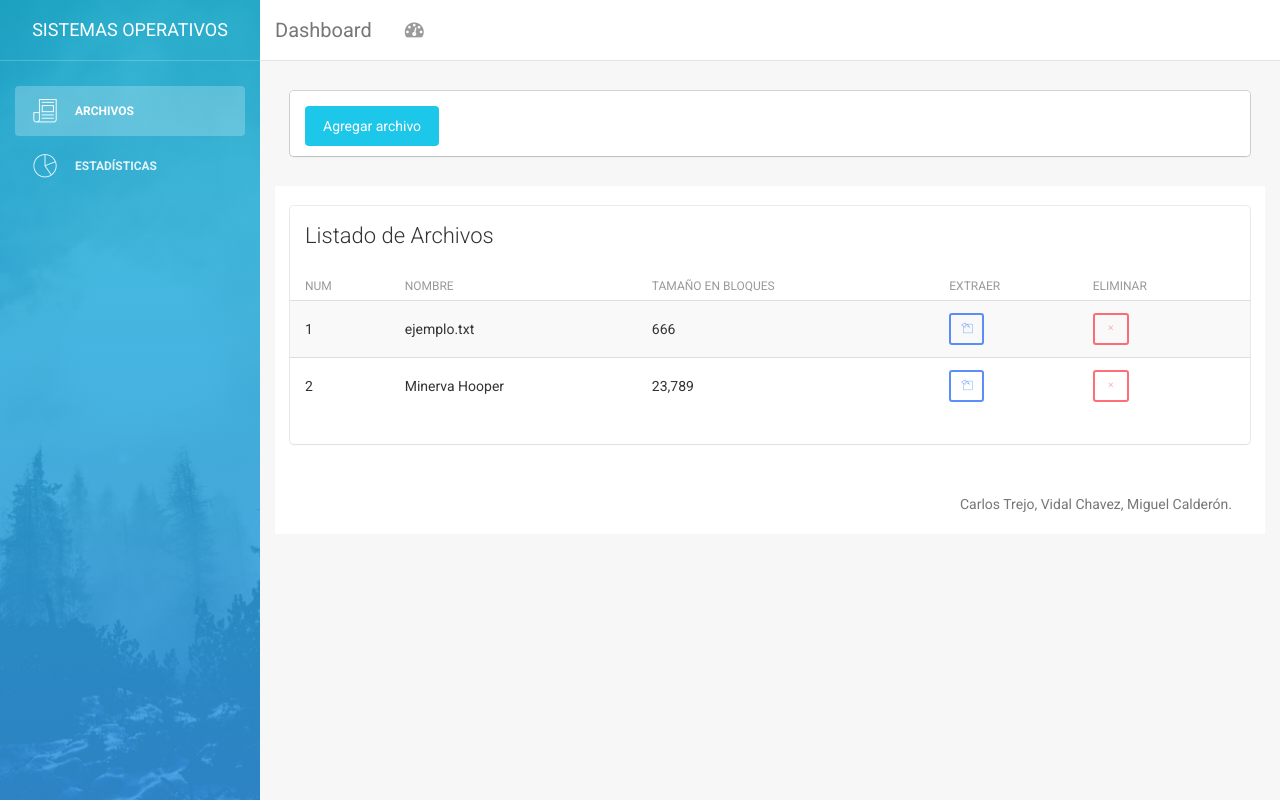
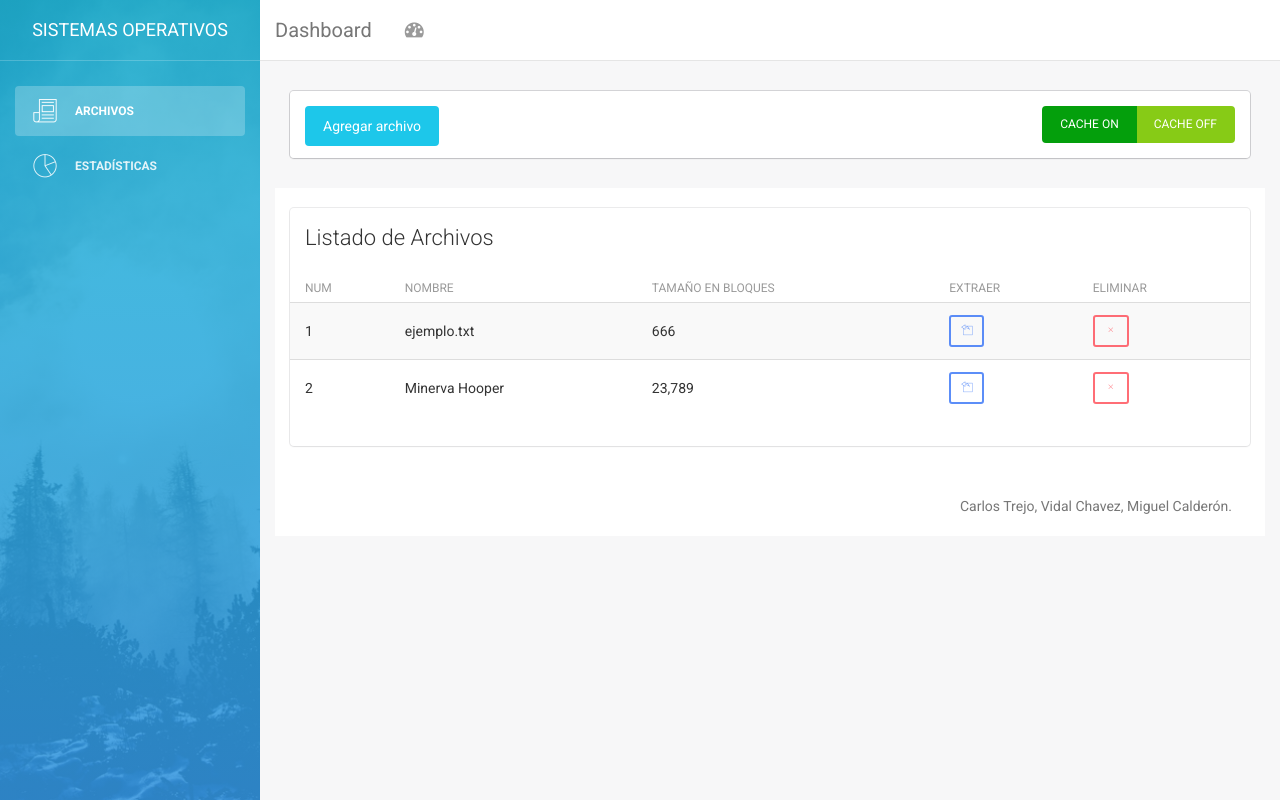
Before and after one commit to VidalChavez/FileSystem, a Django app: page / in a window 1280 px wide. Run offline with Django 3.2, Linux system fonts and the light colour scheme; some libraries are stand-ins or nearby versions.

Commit message:
cache on off

```diff
--- a/fs/files/templates/files/dashboard.html
+++ b/fs/files/templates/files/dashboard.html
@@ -10,6 +10,22 @@
 					<a href="{% url 'files:agrega_archivo_path' %}">
 						<button class="btn btn-info btn-fill">Agregar archivo</button>
 					</a>
+
+
+
+					<div class="btn-group pull-right" data-toggle="buttons">
+
+						<label class="btn btn-success btn-fill active">
+							CACHE
+							<input type="radio" name="options" id="option1" autocomplete="off" checked> ON
+						</label>
+						<label class="btn btn-success btn-fill">
+							CACHE
+							<input type="radio" name="options" id="option2" autocomplete="off"> OFF
+						</label>
+
+					</div>
+
 					<div class="clearfix"></div>
 
 				</div>
```
